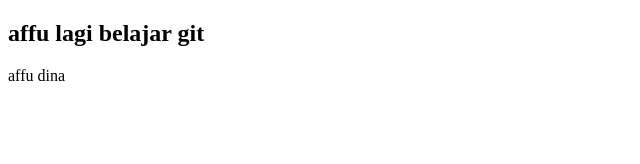
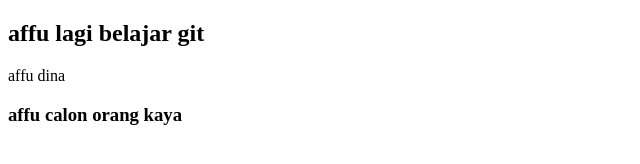
Before and after one commit to Affu321/affu_nyoba_git_lagi, a plain HTML site: page Index.html in a window 1280 px wide. Shown: the whole page, without its empty margins (0-640 px from the left). Drawn offline with Linux system fonts and the light colour scheme.

Commit message:
Description Wish

```diff
--- a/Index.html
+++ b/Index.html
@@ -8,5 +8,6 @@
 <body>
     <h2>affu lagi belajar git</h2>
     <p>affu dina</p>
+    <h3>affu calon orang kaya</h3>
 </body>
 </html>
```
